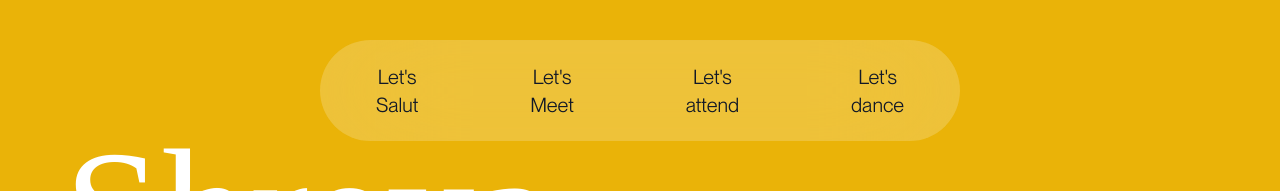
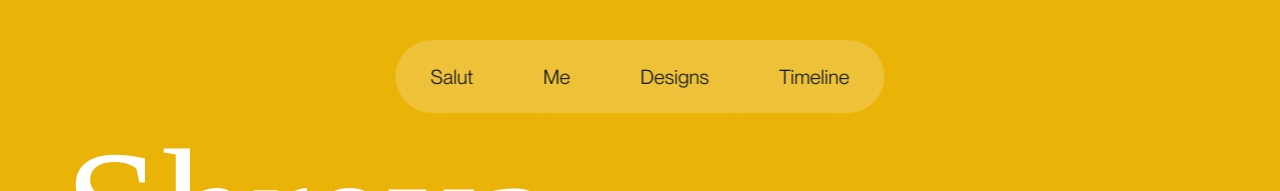
Before and after one commit to Shrit1401/Shreya-Maurya, a Next.js app: page / in a window 1280 px wide. Shown: the top 191 px of the page. Built offline with nearby package versions, Linux system fonts and the light colour scheme; a web font is replaced by a local one.

Commit message:
Update navbar.jsx

```diff
--- a/src/components/navbar.jsx
+++ b/src/components/navbar.jsx
@@ -34,16 +34,16 @@ const Navbar = () => {
       <nav className="fixed  capitalize hidden sm:block pt-10 mb-10  right-[50%] translate-x-[50%] pointer-events-auto z-[9999999999999]	">
         <ul className="relative bg-opacity-20 backdrop-blur-3xl text-white  flex justify-between items-center  p-0 rounded-[90px]  bg-white">
           <li>
-            <button className="navBtn hover:rounded-r-none">Let's Salut</button>
+            <button className="navBtn hover:rounded-r-none">Salut</button>
           </li>
           <li>
-            <button className="navBtn hover:rounded-none">Let's Meet</button>
+            <button className="navBtn hover:rounded-none">Me</button>
           </li>
           <li>
-            <button className="navBtn hover:rounded-none">Let's attend</button>
+            <button className="navBtn hover:rounded-none">Designs</button>
           </li>
           <li>
-            <button className="navBtn hover:rounded-l-none">Let's dance</button>
+            <button className="navBtn hover:rounded-l-none">Timeline</button>
           </li>
         </ul>
       </nav>
```
